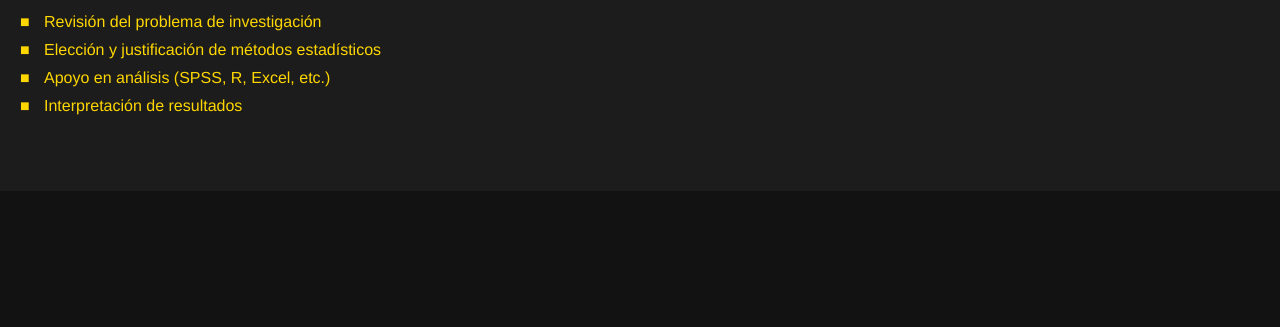
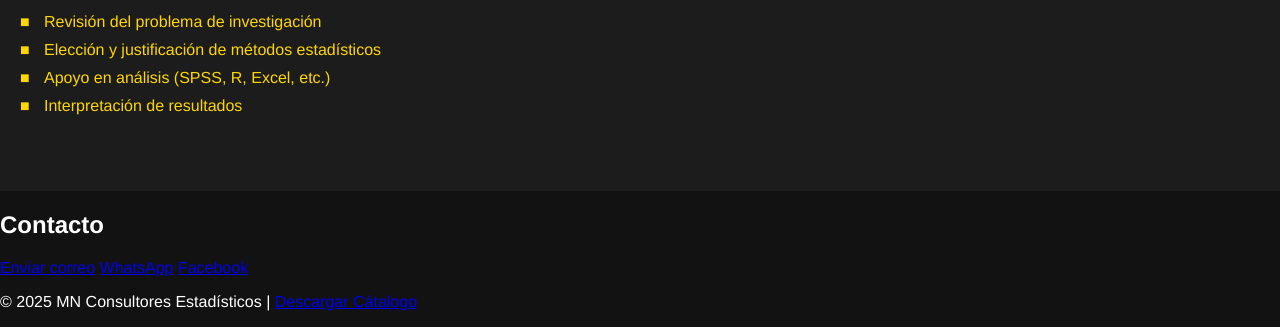
Before and after one commit to CarolMarquez25/Portafolio.github.io, a plain HTML site: page index.html in a window 1280 px wide. Shown: the part 665-992 px from the top of the page. Before the commit the page ends 856 px from the top, so only its background shows below. Drawn offline with Linux system fonts and the light colour scheme.

Commit message:
Update index.html

```diff
--- a/index.html
+++ b/index.html
@@ -38,5 +38,23 @@
             <li>Interpretación de resultados</li>
         </ul>
     </section>
+     <!-- Contacto -->
+    <section>
+      <h2>Contacto</h2>
+      <a href="mailto:lconsultoresestadisticos@gmail.com" class="btn">Enviar correo</a>
+      <a href="https://wa.me/2281399497" class="btn" target="_blank">WhatsApp</a>
+      <a href="https://www.facebook.com/share/164sXm3vKf/" class="btn" target="_blank">Facebook</a>
+    </section>
+  </main>
+      <!-- Pie de página -->
+  <footer>
+    <p>
+      © 2025 MN Consultores Estadísticos |
+      <a href="assets/cátalogo.pdf" target="_blank">Descargar Cátalogo</a>
+    </p>
+  </footer>
+
 </body>
 </html>
+</body>
+</html>
```
